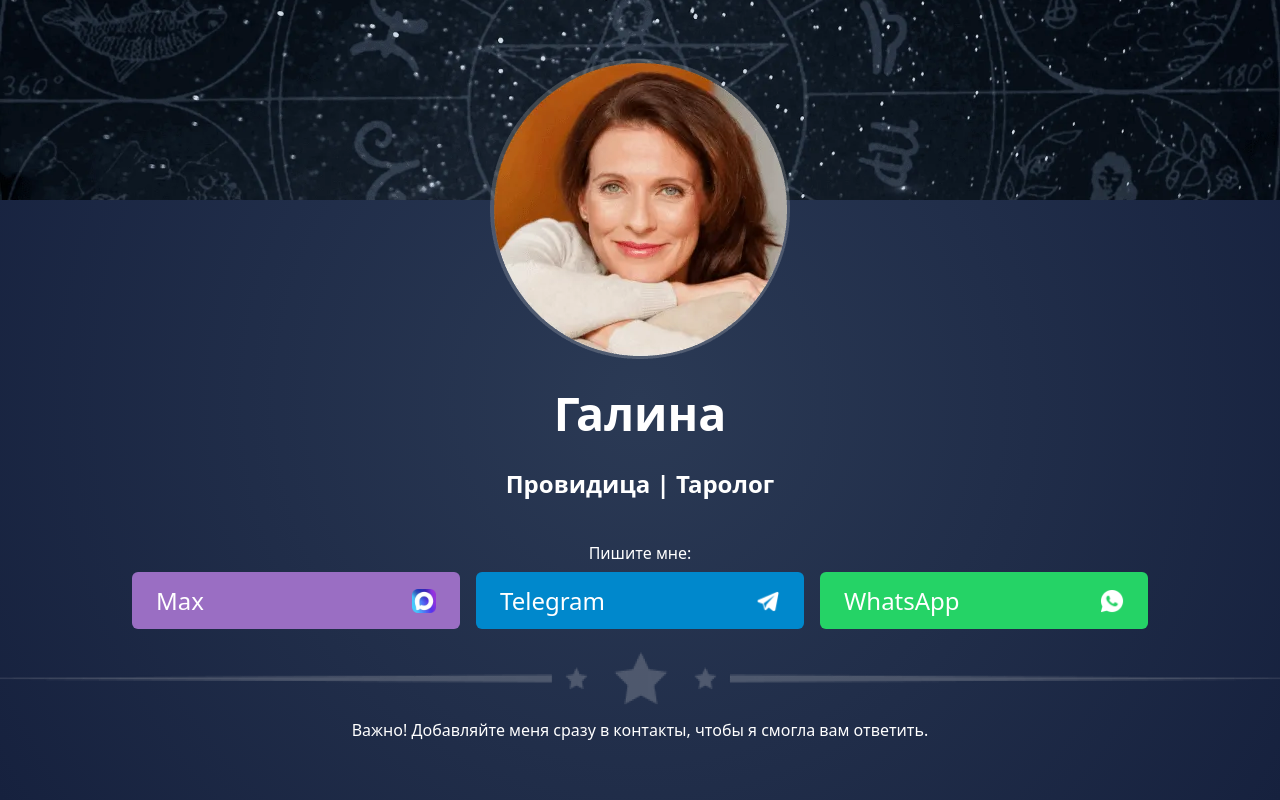
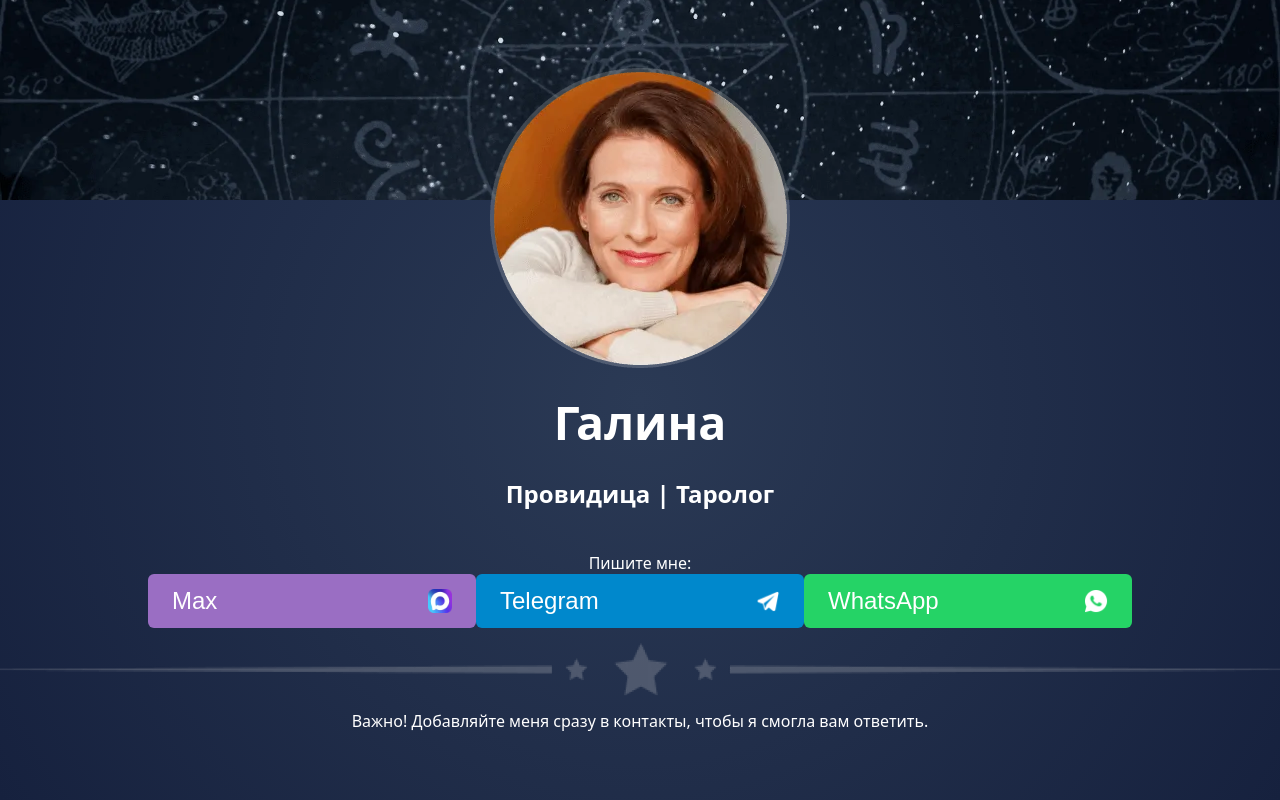
Before and after one commit to WorldTradeCom/next-tarolog, a Next.js app: page / in a window 1280 px wide. Built offline with nearby package versions, Linux system fonts and the light colour scheme.

Commit message:
Update SocialButton.tsx

```diff
--- a/components/SocialButton.tsx
+++ b/components/SocialButton.tsx
@@ -15,25 +15,25 @@ export default function SocialButton({ type, color, config }: SocialButtonProps)
 			href={link}
 			target="_blank"
 			rel="noopener noreferrer"
-			className="transition-transform duration-300 hover:scale-105 active:brightness-75"
 			style={{
 				backgroundColor: color,
 				minWidth: '280px',
-				padding: '12px 24px',
+				height: '54px', // Жесткая высота как в оригинале
+				padding: '0 24px',
 				borderRadius: '6px',
+				display: 'flex',
+				alignItems: 'center',
 				textDecoration: 'none',
-				display: 'block',
-				margin: '8px'
+				transition: 'transform 0.3s ease'
 			}}
+			className="hover:scale-105 active:brightness-75"
 		>
-			<div style={{ display: 'flex', width: '100%', alignItems: 'center', justifyContent: 'space-between' }}>
-				<span style={{ fontSize: '1.5rem', color: '#ffffff', fontWeight: 'normal' }}>{label}</span>
+			<div style={{ display: 'flex', width: '100%', justifyContent: 'space-between', alignItems: 'center' }}>
+				<span style={{ fontSize: '24px', color: 'white', fontFamily: 'sans-serif' }}>{label}</span>
 				<img
 					alt={label}
-					width={24}
-					height={24}
-					style={{ objectFit: 'contain' }}
 					src={ImageLink}
+					style={{ width: '24px', height: '24px', objectFit: 'contain' }}
 				/>
 			</div>
 		</a>
```
